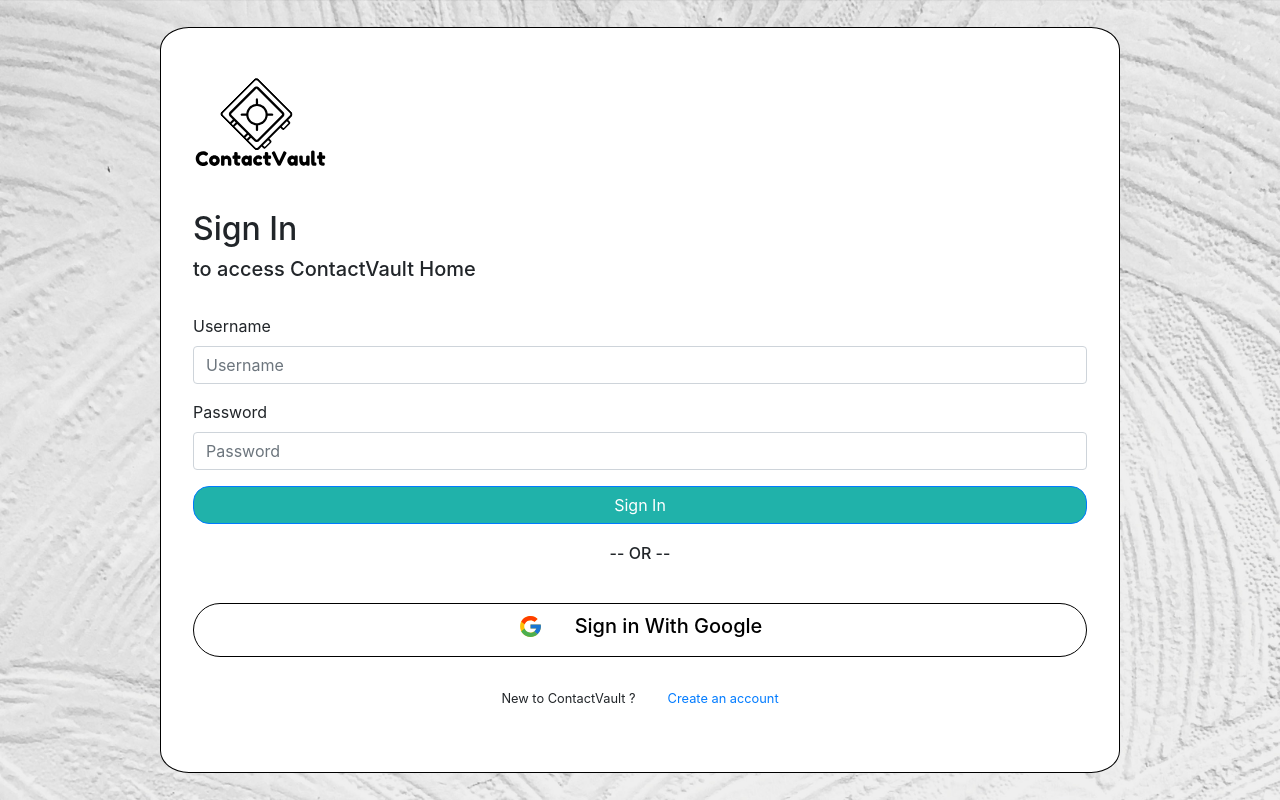
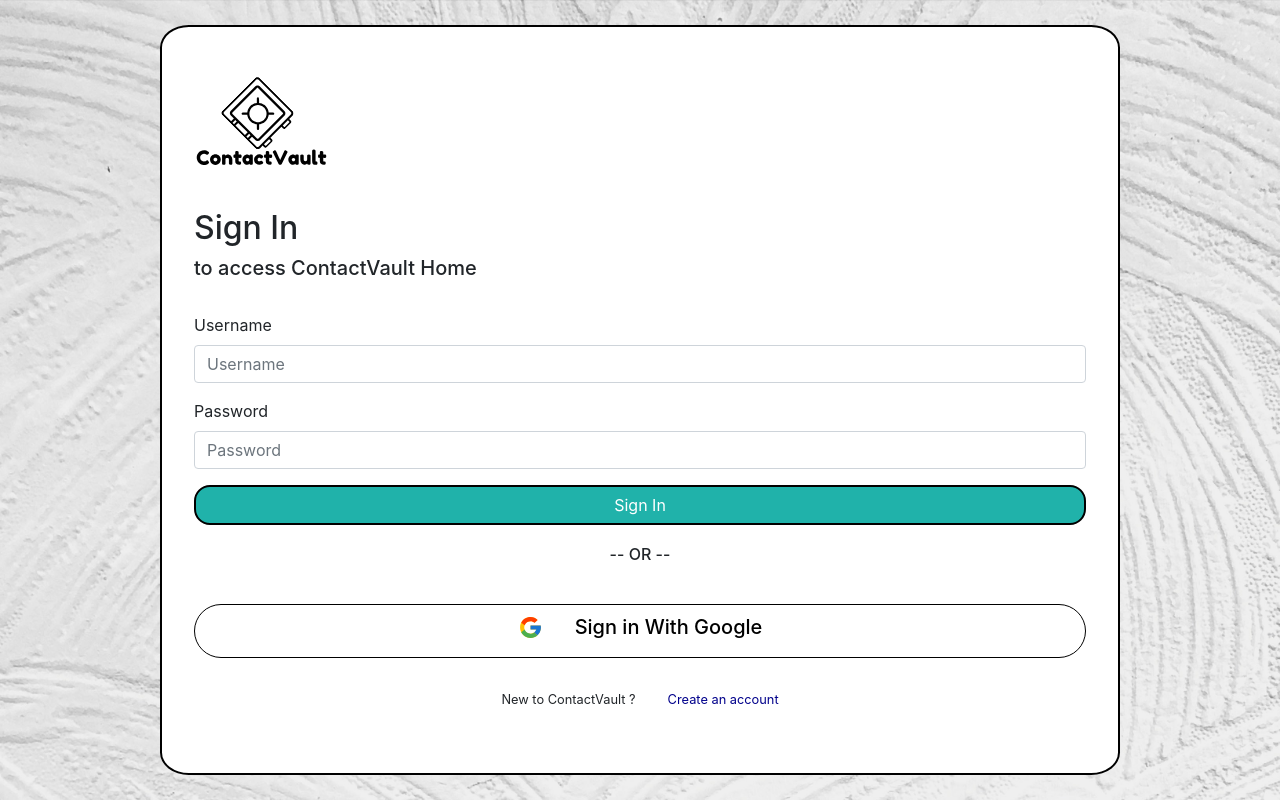
Before and after one commit to KaziAmin110/ContactVault, a PHP site: page /app/src/login.html in a window 1280 px wide. Run offline with PHP 8.4, Linux system fonts and the light colour scheme.

Commit message:
Updated login.css
changed border values, text size, heading ordering, and colors to fit lighthouse accessibility standards.

```diff
--- a/app/src/css/login.css
+++ b/app/src/css/login.css
@@ -17,9 +17,8 @@
     margin-top: -40px;
 }
 
-
 .login-container {
-    border: 1px solid black;
+    border: 2px solid black;
     background-color: #fff;
     width: 75%;
     min-height: 60%;
@@ -77,13 +76,16 @@
 .btn-primary {
     background-color: lightseagreen;
     width: 100%;
+	border: 2px solid black;
     border-radius: 1rem;
+    color: white;
 }
 
 .btn-primary:hover {
     background-color: red;
     box-shadow: 0px 25px 20px -20px rgba(0, 0, 0, 0.45);
     transform: translateY(-5px);
+    color: white;
 }
 
 .sign-up {
@@ -91,3 +93,10 @@
     flex-direction: row;
     gap: 2rem;
 }
+
+a {
+    color: darkblue;
+
+a:hover {
+    color: blue;
+}
```
